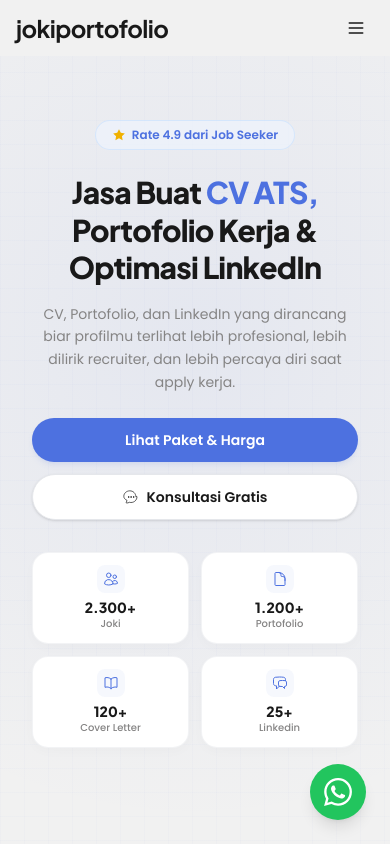
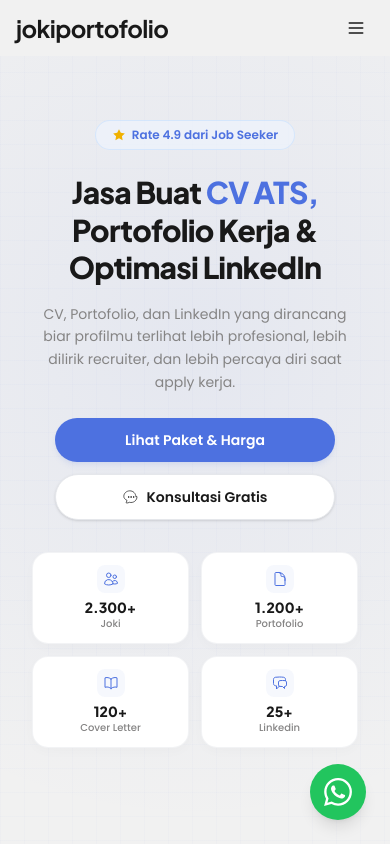
Before and after one commit to Khaymat/jokiportofolio, a Next.js app: page / in a window 390 px wide. Shown: the top 844 px of the page. Built offline with nearby package versions, Linux system fonts and the light colour scheme.

Commit message:
revisi: match button width and centering with NakesPro reference

```diff
--- a/src/components/sections/HeroSection.tsx
+++ b/src/components/sections/HeroSection.tsx
@@ -67,10 +67,10 @@ export default function HeroSection() {
             </p>
 
             {/* CTA Buttons */}
-            <div className="flex flex-col sm:flex-row gap-3 mb-8 justify-center lg:justify-start px-4 md:px-0">
+            <div className="flex flex-col items-center sm:flex-row gap-3 mb-8 justify-center lg:justify-start px-4 md:px-0">
               <a
                 href="/pricelist"
-                className="inline-flex items-center justify-center gap-2 bg-primary hover:bg-primary-light text-white text-sm font-semibold px-8 py-3 rounded-full transition-all duration-300 shadow-md shadow-primary/10 hover:shadow-lg hover:shadow-primary/20 hover:-translate-y-0.5"
+                className="inline-flex items-center justify-center gap-2 bg-primary hover:bg-primary-light text-white text-sm font-semibold px-8 py-3 rounded-full transition-all duration-300 shadow-md shadow-primary/10 hover:shadow-lg hover:shadow-primary/20 hover:-translate-y-0.5 w-[280px] sm:w-auto"
               >
                 Lihat Paket &amp; Harga
               </a>
@@ -78,7 +78,7 @@ export default function HeroSection() {
                 href={siteConfig.whatsappLink}
                 target="_blank"
                 rel="noopener noreferrer"
-                className="inline-flex items-center justify-center gap-2 bg-white hover:bg-gray-50 text-dark border border-gray-200 text-sm font-semibold px-8 py-3 rounded-full transition-all duration-300 shadow-sm hover:shadow-md hover:-translate-y-0.5"
+                className="inline-flex items-center justify-center gap-2 bg-white hover:bg-gray-50 text-dark border border-gray-200 text-sm font-semibold px-8 py-3 rounded-full transition-all duration-300 shadow-sm hover:shadow-md hover:-translate-y-0.5 w-[280px] sm:w-auto"
               >
                 <svg className="w-4 h-4 text-dark/70" fill="none" stroke="currentColor" viewBox="0 0 24 24" strokeWidth="1.5">
                   <path strokeLinecap="round" strokeLinejoin="round" d="M8.625 12a.375.375 0 11-.75 0 .375.375 0 01.75 0zm0 0H8.25m4.125 0a.375.375 0 11-.75 0 .375.375 0 01.75 0zm0 0H12m4.125 0a.375.375 0 11-.75 0 .375.375 0 01.75 0zm0 0h-.375M21 12c0 4.556-4.03 8.25-9 8.25a9.764 9.764 0 01-2.555-.337A5.972 5.972 0 015.41 20.97a.596.596 0 01-.478-.035.344.344 0 01-.137-.371l1.246-3.517c-2.903-1.15-4.82-3.486-4.82-6.046 0-4.556 4.03-8.25 9-8.25s9 3.694 9 8.25z" />
```
